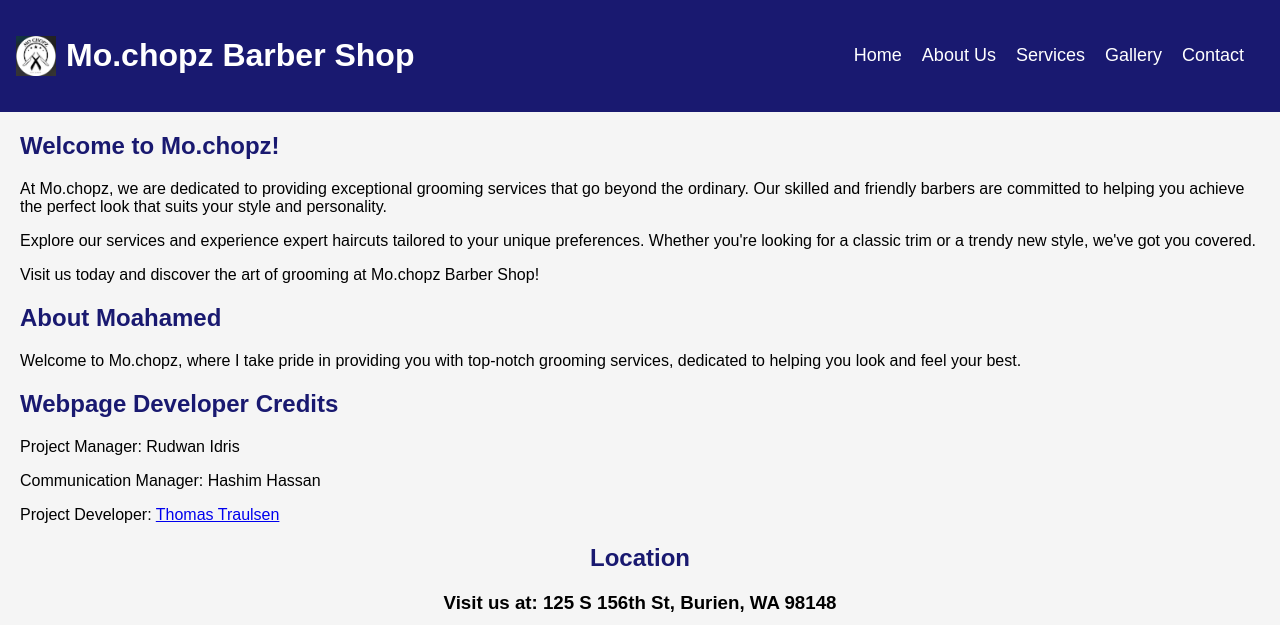
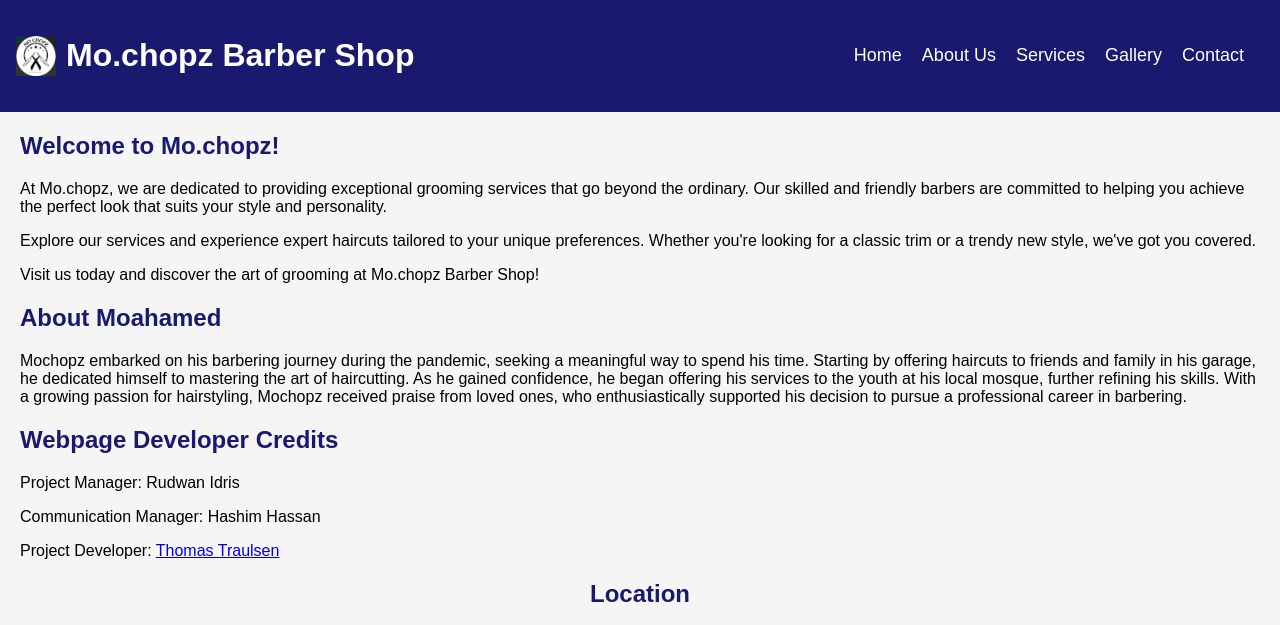
Before and after one commit to tradertomyy/MoChopz, a plain HTML site: page about.html in a window 1280 px wide. Shown: the top 625 px of the page. Drawn offline with Linux system fonts and the light colour scheme; a script that the page names is missing.

Commit message:
Update about.html

```diff
--- a/about.html
+++ b/about.html
@@ -33,7 +33,11 @@
 
     <section id="moahamed">
         <h2>About Moahamed</h2>
-        <p>Welcome to Mo.chopz, where I take pride in providing you with top-notch grooming services, dedicated to helping you look and feel your best.</p>
+        <p> Mochopz embarked on his barbering journey during the pandemic, seeking a meaningful way to spend his time.
+  Starting by offering haircuts to friends and family in his garage, he dedicated himself to mastering the art of haircutting.
+  As he gained confidence, he began offering his services to the youth at his local mosque, further refining his skills.
+  With a growing passion for hairstyling, Mochopz received praise from loved ones, who enthusiastically supported his
+  decision to pursue a professional career in barbering.</p>
     </section>
 
     <section id="developers">
```
